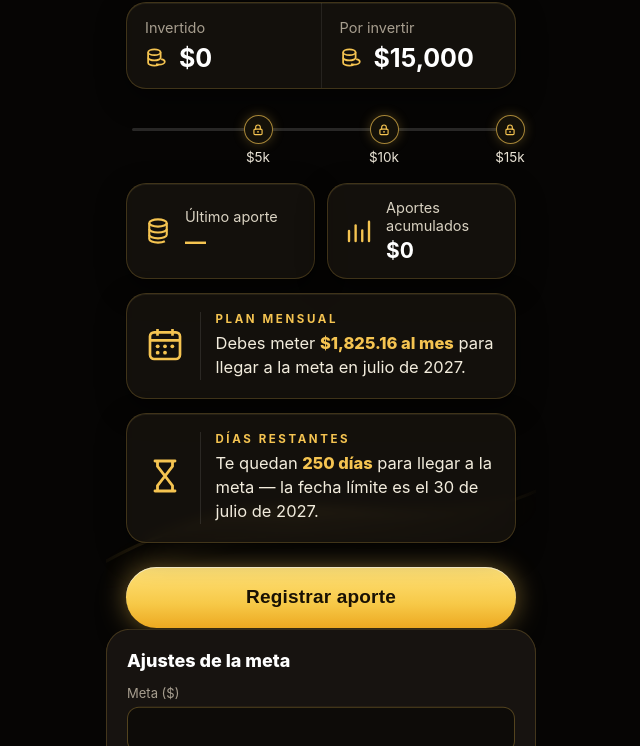
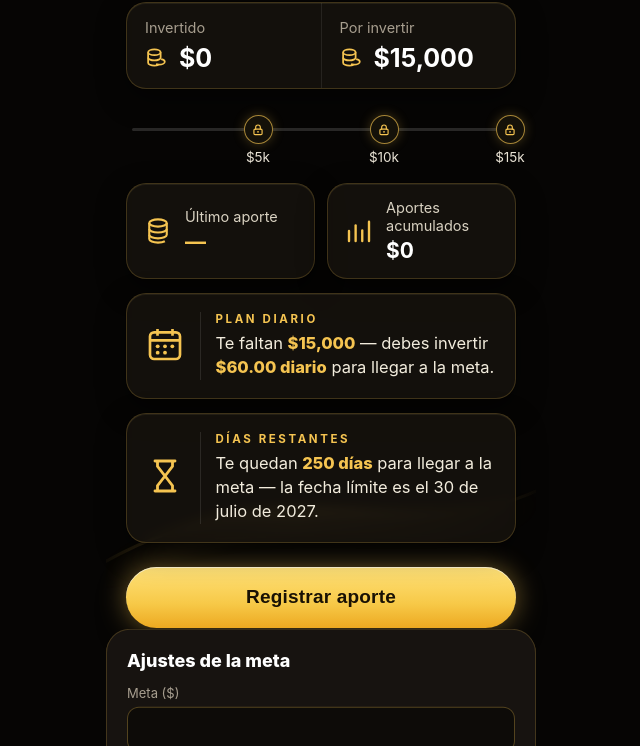
Before and after one commit to noelmg1998/noelmg1998.github.io, a plain HTML site: page index.html in a window 1280 px wide. Shown: the part 186-932 px from the top of the page, without its empty margins (319-959 px from the left). Drawn offline with Linux system fonts and the light colour scheme.

Commit message:
Inversion: plan diario en vez de mensual

```diff
--- a/index.html
+++ b/index.html
@@ -207,7 +207,7 @@
   <div class="card plan">
     <div class="cal"><svg viewBox="0 0 24 24" fill="none" stroke="#f5c451" stroke-width="1.6"><rect x="3" y="5" width="18" height="16" rx="2.5"/><path d="M3 9.8h18M7.5 3v4M16.5 3v4"/><g fill="#f5c451" stroke="none"><circle cx="7.6" cy="13.4" r="1.15"/><circle cx="12" cy="13.4" r="1.15"/><circle cx="16.4" cy="13.4" r="1.15"/><circle cx="7.6" cy="17.2" r="1.15"/><circle cx="12" cy="17.2" r="1.15"/></g></svg></div>
     <div class="div"></div>
-    <div><div class="k">PLAN MENSUAL</div><div class="txt" id="planTxt">Debes meter <b>$0 al mes</b> para llegar a la meta.</div></div>
+    <div><div class="k">PLAN DIARIO</div><div class="txt" id="planTxt">Debes invertir <b>$0 diario</b> para llegar a la meta.</div></div>
   </div>
 
   <div class="card plan">
@@ -330,13 +330,16 @@
     $("ultVal").textContent = ult ? "+" + fmt0(+ult.monto) : "—";
     var dl = parseFecha(c.fechaLimite); dl.setHours(23,59,59,999);
     var rest = Math.max(0, c.meta - total);
-    var months = (dl - new Date())/DIA_MS/MES_DIAS;
+    var hoyP = new Date(); hoyP.setHours(0,0,0,0);
+    var diasPlan = Math.round((parseFecha(c.fechaLimite) - hoyP)/DIA_MS);
     if(rest <= 0){
       $("planTxt").innerHTML = "<b>Meta alcanzada.</b> Llegaste a los " + fmt0(c.meta) + ".";
-    } else if(months <= 0){
+    } else if(diasPlan < 0){
       $("planTxt").innerHTML = "La fecha límite ya pasó y te faltan <b>" + fmt0(rest) + "</b>.";
+    } else if(diasPlan === 0){
+      $("planTxt").innerHTML = "La fecha límite es <b>hoy</b> y te faltan <b>" + fmt0(rest) + "</b>.";
     } else {
-      $("planTxt").innerHTML = "Debes meter <b>" + fmt2(rest/months) + " al mes</b> para llegar a la meta en " + MESES[dl.getMonth()] + " de " + dl.getFullYear() + ".";
+      $("planTxt").innerHTML = "Te faltan <b>" + fmt0(rest) + "</b> — debes invertir <b>" + fmt2(rest/diasPlan) + " diario</b> para llegar a la meta.";
     }
     var hoy0 = new Date(); hoy0.setHours(0,0,0,0);
     var diasDif = Math.round((parseFecha(c.fechaLimite) - hoy0)/DIA_MS);
```
